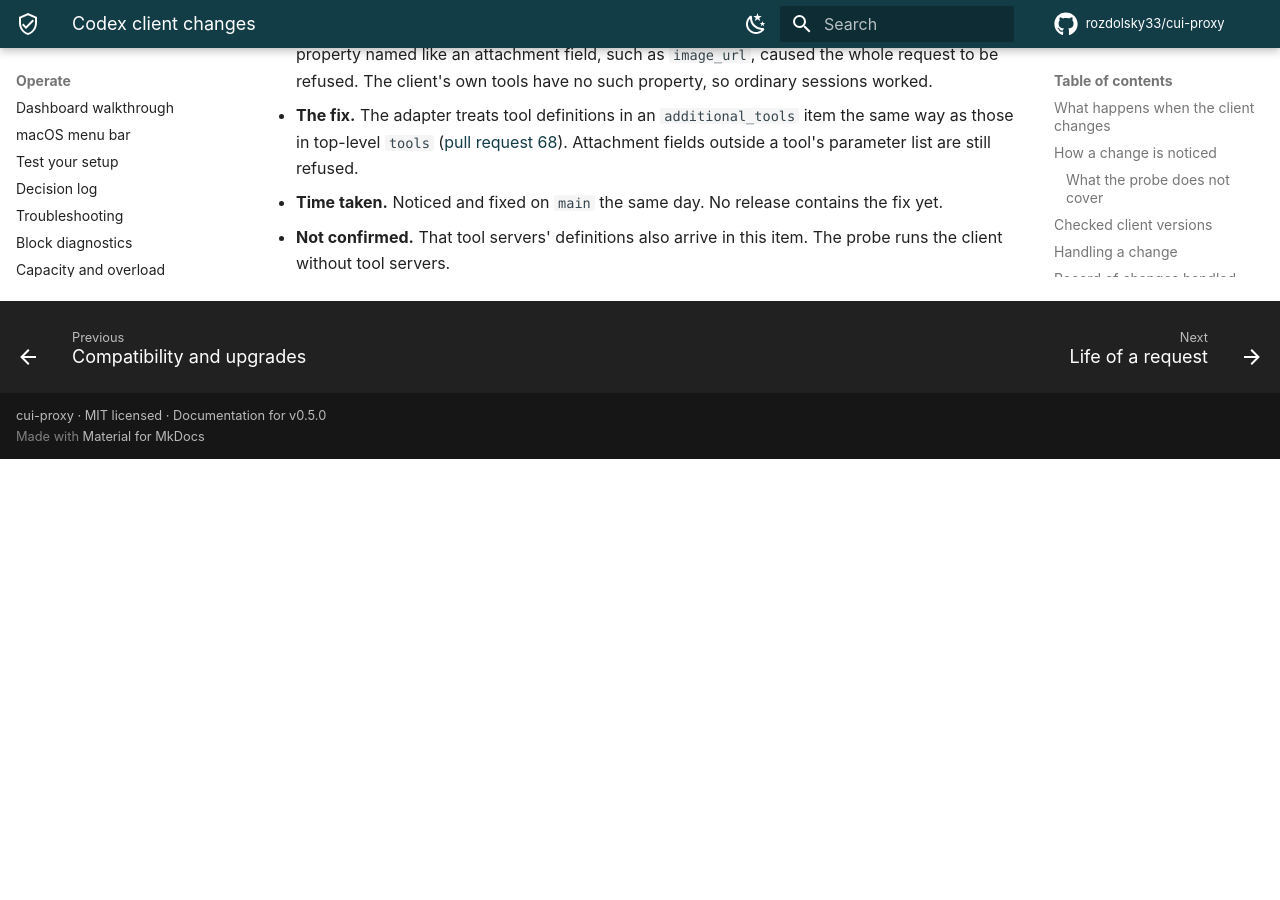
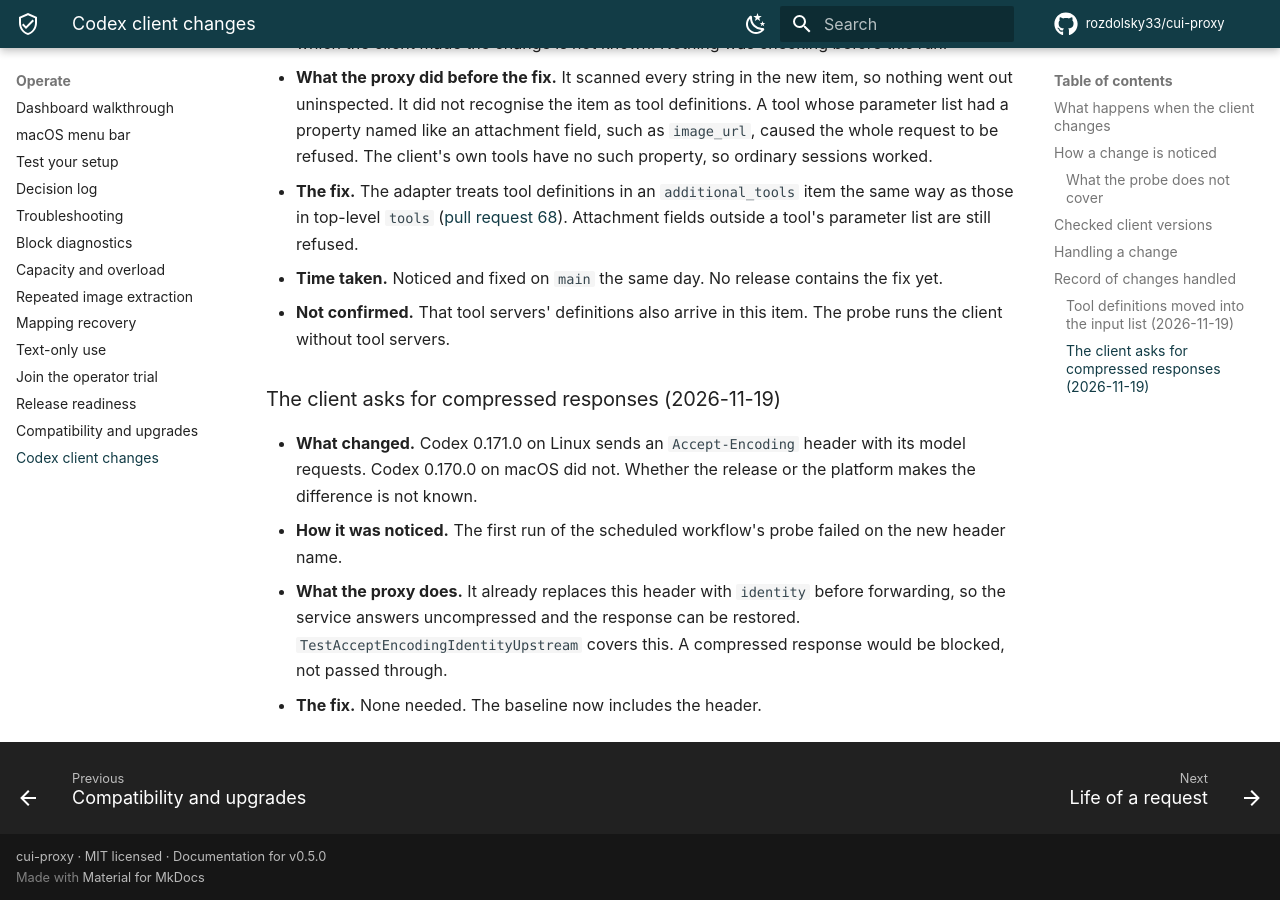
Before and after one commit to rozdolsky33/cui-proxy, an MkDocs documentation site: the page built from docs/upstream-changes.md, in a window 1280 px wide and 900 px high, scrolled down 3265 px. Built offline with MkDocs 1.6.1 and Material for MkDocs 9.7.7, drawn with Linux system fonts in a browser that asks for light colours; comment, search, counter and statistics services are not loaded; the version menu is left out; before the commit the page ends 3724 px from its top, so only the background shows below that; some of the changed text lies outside the part shown.

Commit message:
docs: record the Accept-Encoding header seen from Codex 0.171.0
The scheduled probe's first run failed on a request header the baseline
lacked. The proxy already forces identity upstream, so only the baseline
and the record change.

Co-Authored-By: Claude Fable 5.2 <noreply@anthropic.com>

```diff
--- a/docs/upstream-changes.md
+++ b/docs/upstream-changes.md
@@ -75,6 +75,7 @@ release is compatible in full.
 | `codex-cli 0.167.0` | 2026-11-07 | `main` at that date | [Live check](verification.md) against the signed-in service passed: text and one tool call. |
 | `codex-cli 0.166.0` | 2026-11-19 | `main` before the fix below | Probe passed. Found the tool-definition change described below. |
 | `codex-cli 0.170.0` | 2026-11-19 | `main` with the fix | Probe passed. Same request structure as 0.166.0. |
+| `codex-cli 0.171.0` | 2026-11-19 | `main` with the fix | Probe passed on a Linux runner. One new request header, described below. |
 
 Each release from now on records the client version the probe passed with in
 its release notes.
@@ -121,3 +122,16 @@ its release notes.
   contains the fix yet.
 - **Not confirmed.** That tool servers' definitions also arrive in this item.
   The probe runs the client without tool servers.
+
+### The client asks for compressed responses (2026-11-19)
+
+- **What changed.** Codex 0.171.0 on Linux sends an `Accept-Encoding` header
+  with its model requests. Codex 0.170.0 on macOS did not. Whether the release
+  or the platform makes the difference is not known.
+- **How it was noticed.** The first run of the scheduled workflow's probe
+  failed on the new header name.
+- **What the proxy does.** It already replaces this header with `identity`
+  before forwarding, so the service answers uncompressed and the response can
+  be restored. `TestAcceptEncodingIdentityUpstream` covers this. A compressed
+  response would be blocked, not passed through.
+- **The fix.** None needed. The baseline now includes the header.
--- a/docs/verification-results/client-shapes/baseline.json
+++ b/docs/verification-results/client-shapes/baseline.json
@@ -1,11 +1,12 @@
 {
-  "client": "codex-cli 0.170.0",
+  "client": "codex-cli 0.171.0",
   "routes": [
     "POST /v1/responses"
   ],
   "header_names": {
     "POST /v1/responses": [
       "accept",
+      "accept-encoding",
       "authorization",
       "content-length",
       "content-type",
```
Also changed, not shown: 1 other file.
